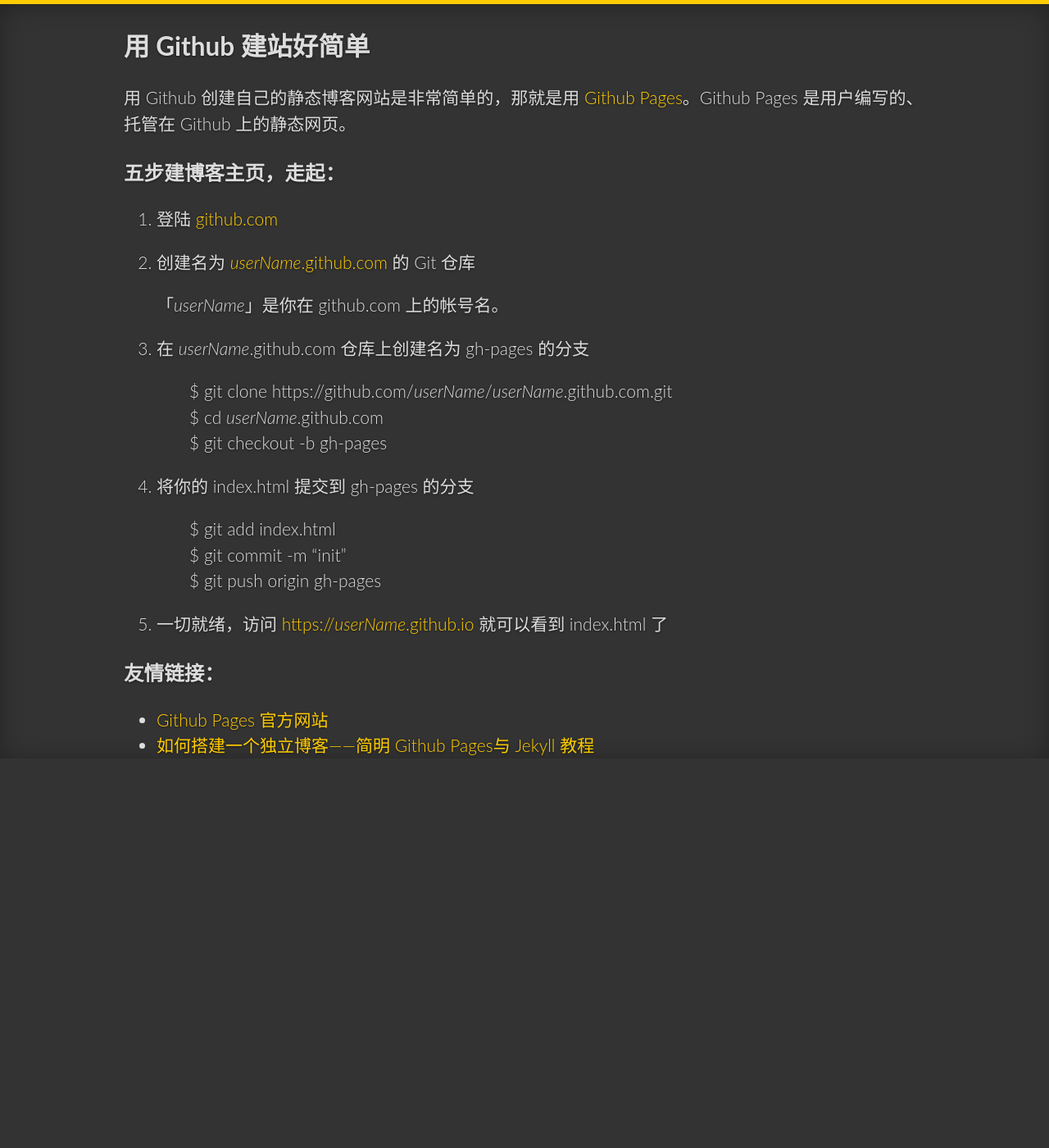
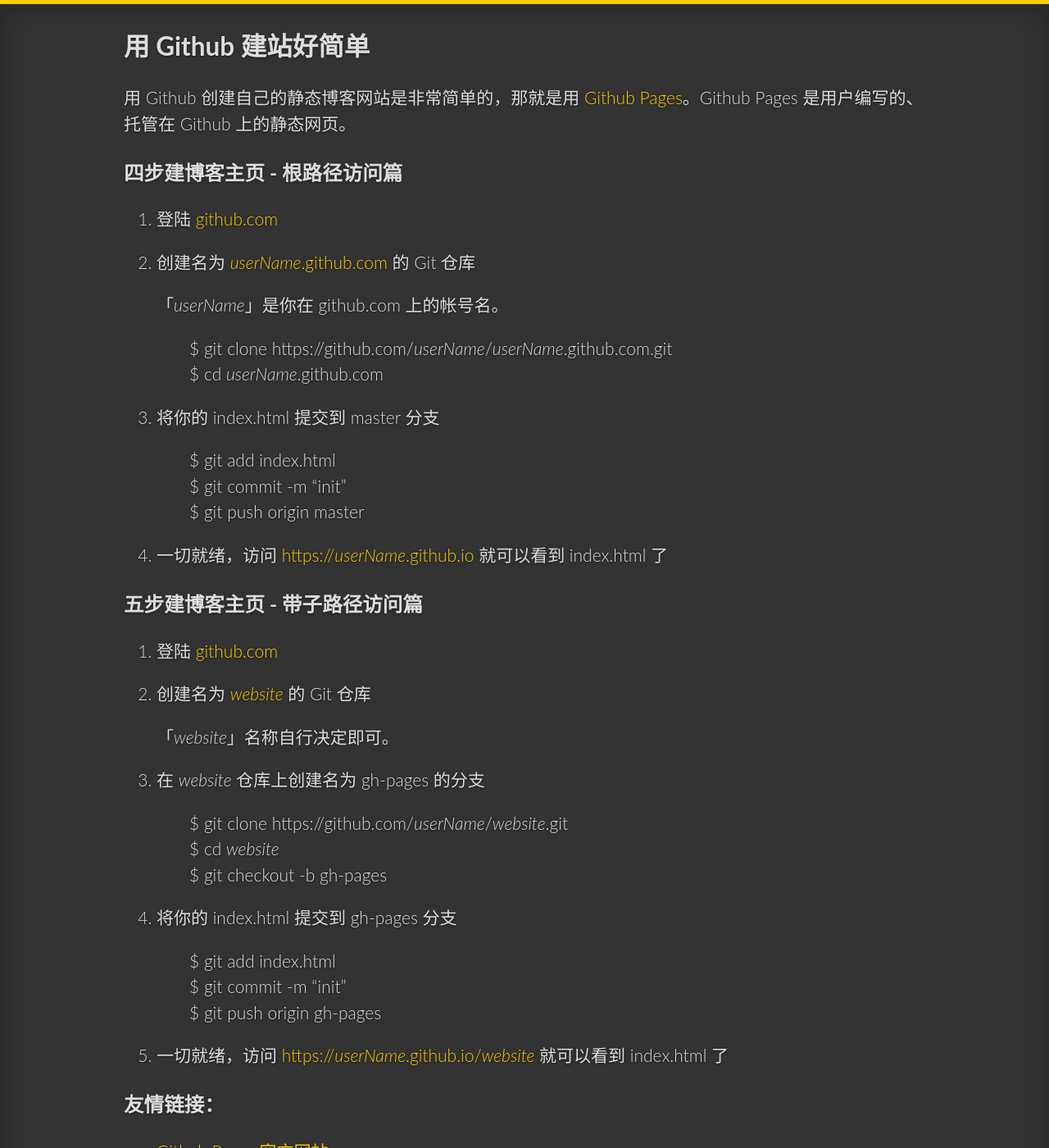
Before and after one commit to rj-hwang/website, a Jekyll site: the page built from _posts/2016-03-08-gh-pages.md, in a window 1280 px wide and 1400 px high. Shown: the whole window at 82% size. Built offline with Jekyll 4.4.1, drawn with Linux system fonts in a browser that asks for light colours.

Commit message:
fix word

```diff
--- a/_posts/2016-03-08-gh-pages.md
+++ b/_posts/2016-03-08-gh-pages.md
@@ -8,24 +8,44 @@
 
 用 Github 创建自己的静态博客网站是非常简单的，那就是用 [Github Pages](https://pages.github.com)。Github Pages 是用户编写的、托管在 Github 上的静态网页。
 
-### 五步建博客主页，走起：
+### 四步建博客主页 - 根路径访问篇
 1. 登陆 [github.com](https://github.com)
 2. 创建名为 [_userName_.github.com](https://github.com/rongjihuang/rongjihuang.github.com) 的 Git 仓库
 
     「_userName_」是你在 github.com 上的帐号名。
-3. 在 _userName_.github.com 仓库上创建名为 gh-pages 的分支
 
     > $ git clone https://github.com/_userName_/_userName_.github.com.git
     > $ cd _userName_.github.com
+
+3. 将你的 index.html 提交到 master 分支
+
+    > $ git add index.html
+    > $ git commit -m "init"
+    > $ git push origin master
+
+4. 一切就绪，访问 [https://_userName_.github.io](https://rongjihuang.github.io) 就可以看到 index.html 了
+
+
+### 五步建博客主页 - 带子路径访问篇
+1. 登陆 [github.com](https://github.com)
+2. 创建名为 [_website_](https://github.com/rongjihuang/website) 的 Git 仓库
+
+    「_website_」名称自行决定即可。
+3. 在 _website_ 仓库上创建名为 gh-pages 的分支
+
+    > $ git clone https://github.com/_userName_/_website_.git
+    > $ cd _website_
     > $ git checkout -b gh-pages
 
-4. 将你的 index.html 提交到 gh-pages 的分支
+4. 将你的 index.html 提交到 gh-pages 分支
 
     > $ git add index.html
     > $ git commit -m "init"
     > $ git push origin gh-pages
 
-5. 一切就绪，访问 [https://_userName_.github.io](https://rongjihuang.github.io) 就可以看到 index.html 了
+5. 一切就绪，访问 [https://_userName_.github.io/_website_](https://rongjihuang.github.io/website) 就可以看到 index.html 了
+
+
 
 ### 友情链接：
 - [Github Pages 官方网站](https://pages.github.com/){:target="_blank"}
```
